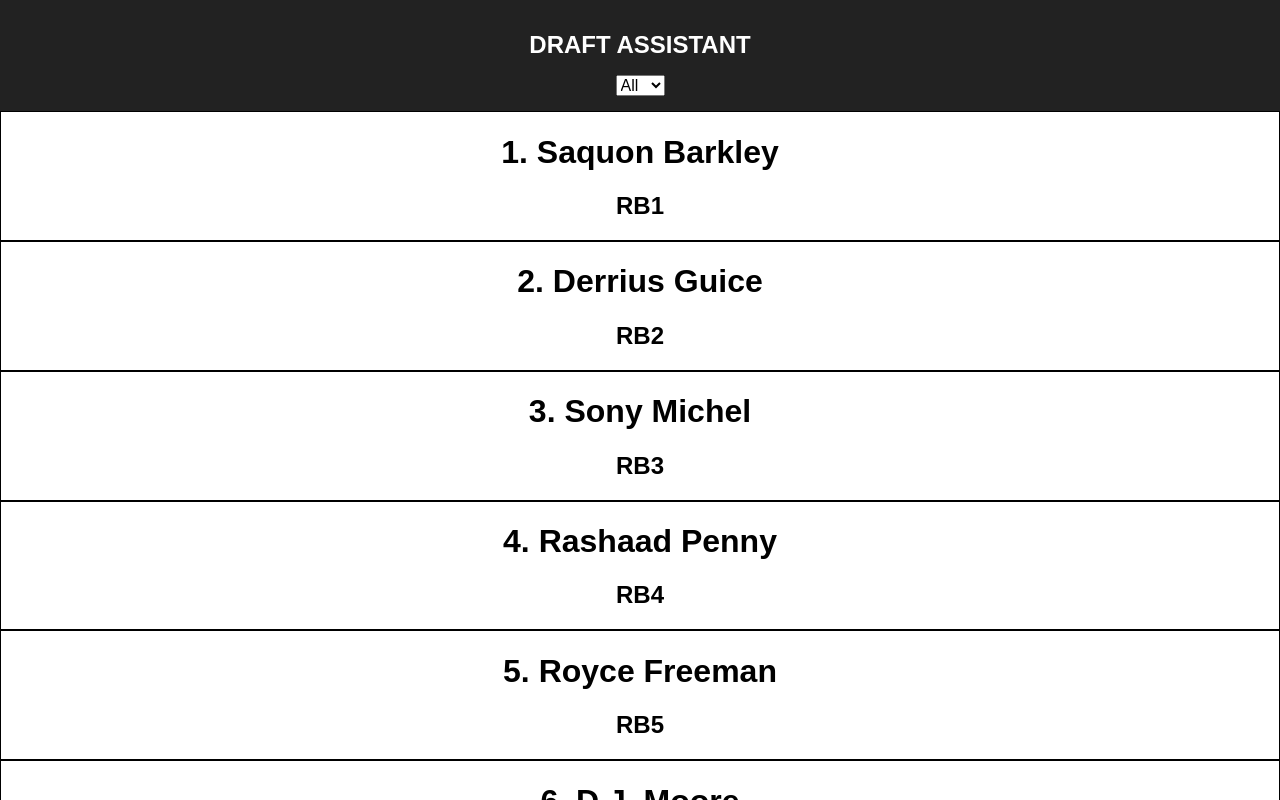
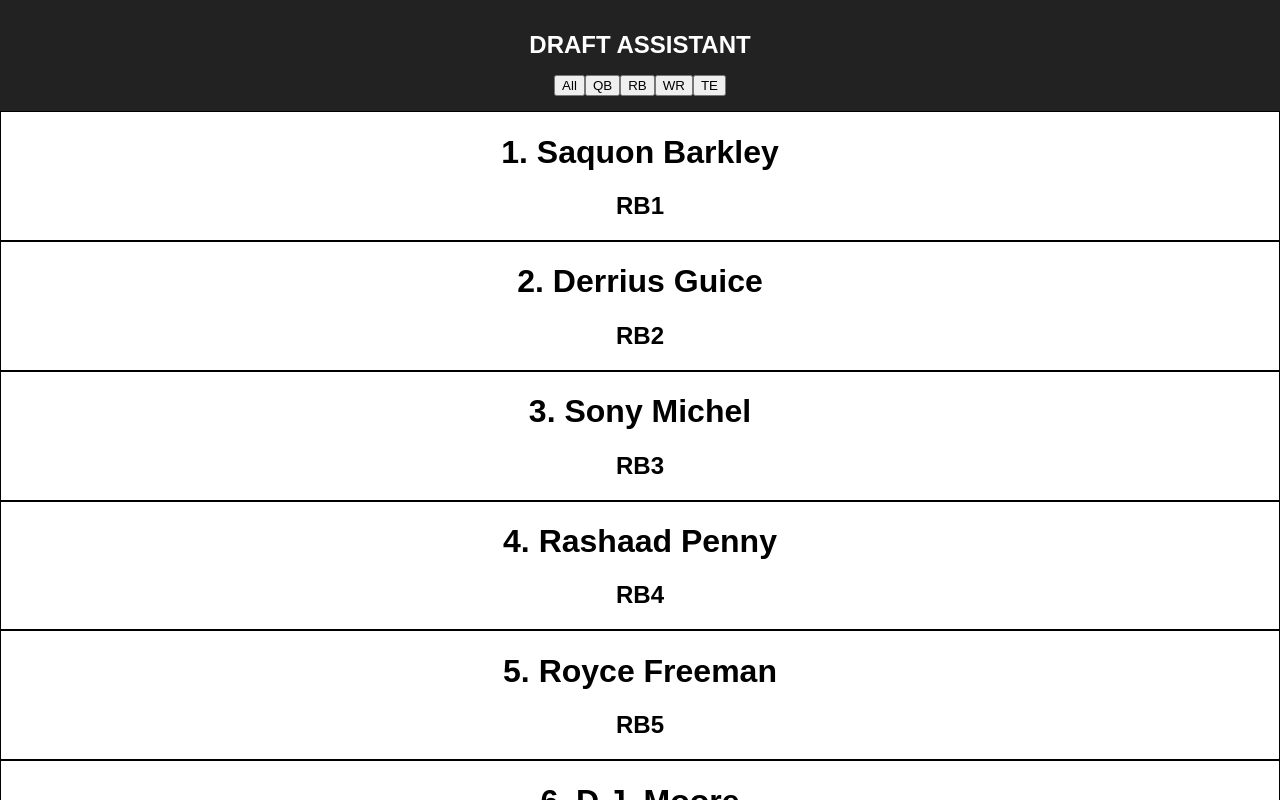
Before and after one commit to rmanro/rookie-draft-assistant, a React (Create React App) app: page / in a window 1280 px wide. Shown: the top 800 px of the page. Built offline with nearby package versions, Linux system fonts and the light colour scheme.

Commit message:
Position dropdown to buttons

```diff
--- a/src/PositionPicker.js
+++ b/src/PositionPicker.js
@@ -10,13 +10,11 @@ class PositionPicker extends Component {
   render() {
     return (
     <div className='picker-div'>
-      <select name="positions" onChange={this.handleChange}>
-        <option value="All">All</option>
-        <option value="QB">QB</option>
-        <option value="RB">RB</option>
-        <option value="WR">WR</option>
-        <option value="TE">TE</option>
-      </select>
+        <button value="All" onClick={this.handleChange}>All</button>
+        <button value="QB" onClick={this.handleChange}>QB</button>
+        <button value="RB" onClick={this.handleChange}>RB</button>
+        <button value="WR" onClick={this.handleChange}>WR</button>
+        <button value="TE" onClick={this.handleChange}>TE</button>
     </div>
   );
   }
```
